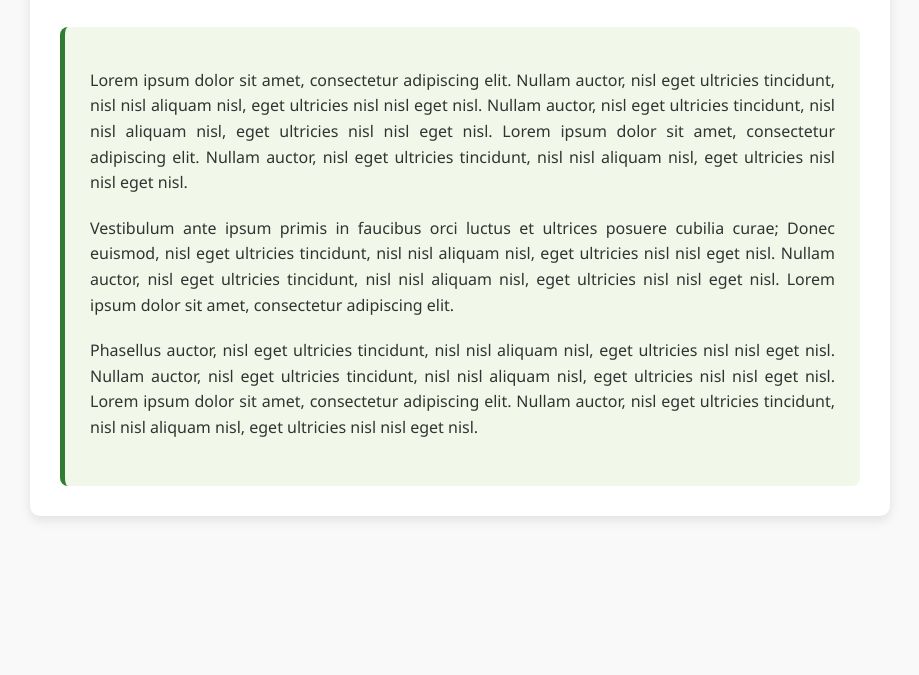
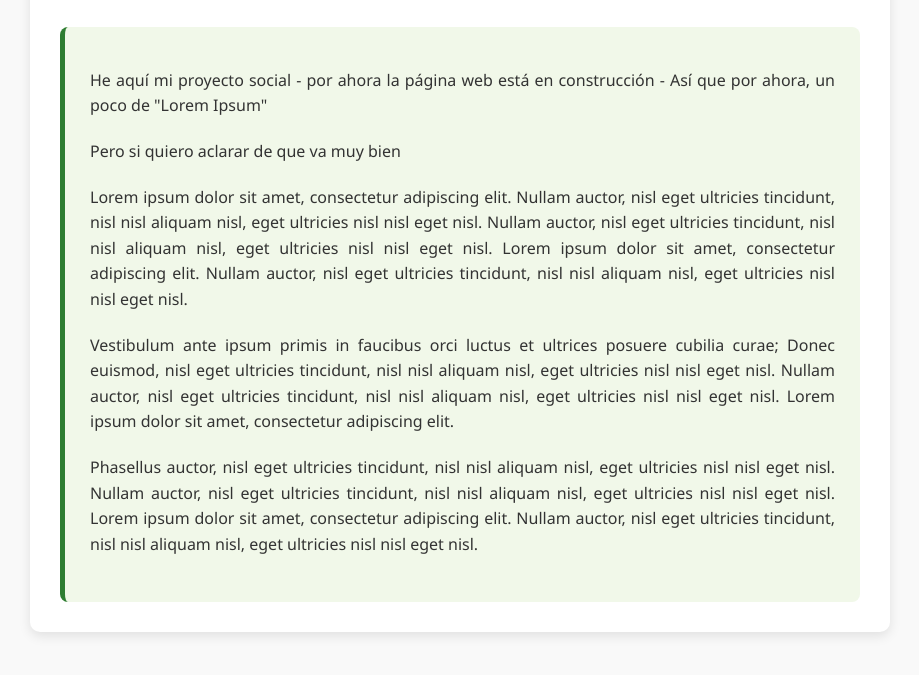
Before and after one commit to Obboble/proyectoSocial, a plain HTML site: page index.html in a window 1280 px wide. Shown: the part 189-864 px from the top of the page, without its empty margins (180-1099 px from the left). Before the commit the page ends 800 px from the top, so only its background shows below. Drawn offline with Linux system fonts and the light colour scheme.

Commit message:
Update index.html

```diff
--- a/index.html
+++ b/index.html
@@ -80,6 +80,8 @@
         <h1>Proyecto Social</h1>
 
         <div class="content">
+            <p>He aquí mi proyecto social - por ahora la página web está en construcción -  Así que por ahora, un poco de "Lorem Ipsum" </p>
+            <p>Pero si quiero aclarar de que va muy bien</p>
             <p>Lorem ipsum dolor sit amet, consectetur adipiscing elit. Nullam auctor, nisl eget ultricies tincidunt, nisl nisl aliquam nisl, eget ultricies nisl nisl eget nisl. Nullam auctor, nisl eget ultricies tincidunt, nisl nisl aliquam nisl, eget ultricies nisl nisl eget nisl. Lorem ipsum dolor sit amet, consectetur adipiscing elit. Nullam auctor, nisl eget ultricies tincidunt, nisl nisl aliquam nisl, eget ultricies nisl nisl eget nisl.</p>
 
             <p>Vestibulum ante ipsum primis in faucibus orci luctus et ultrices posuere cubilia curae; Donec euismod, nisl eget ultricies tincidunt, nisl nisl aliquam nisl, eget ultricies nisl nisl eget nisl. Nullam auctor, nisl eget ultricies tincidunt, nisl nisl aliquam nisl, eget ultricies nisl nisl eget nisl. Lorem ipsum dolor sit amet, consectetur adipiscing elit.</p>
```
